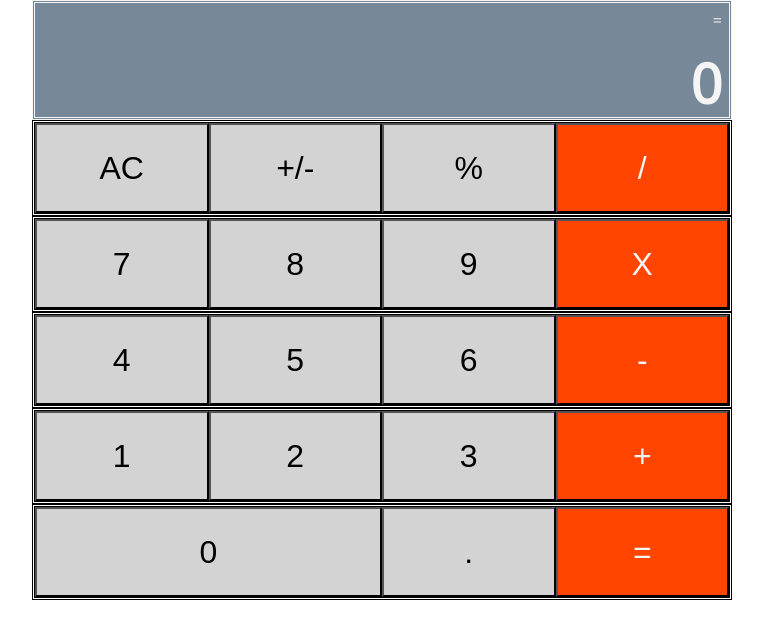
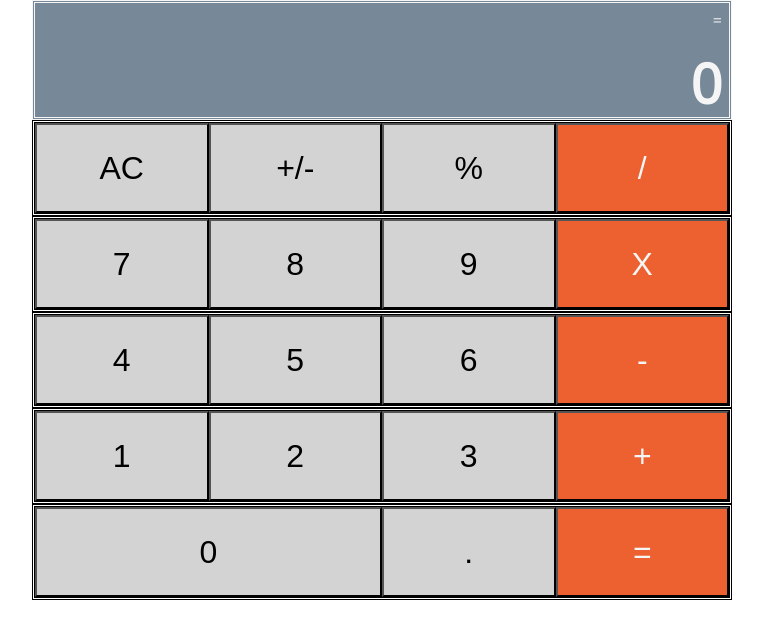
Before and after one commit to emmanuelkamala/mycalculator, a React (Create React App) app: page / in a window 1280 px wide. Shown: the top 636 px of the page, without its empty margins (258-1021 px from the left). Built offline with nearby package versions, Linux system fonts and the light colour scheme.

Commit message:
Restyle the button elements

```diff
--- a/src/Components/Button.css
+++ b/src/Components/Button.css
@@ -26,6 +26,6 @@
 }
 
 .operator {
-  background: orangered;
+  background: rgb(236, 97, 47);
   color: whitesmoke;
 }
```
